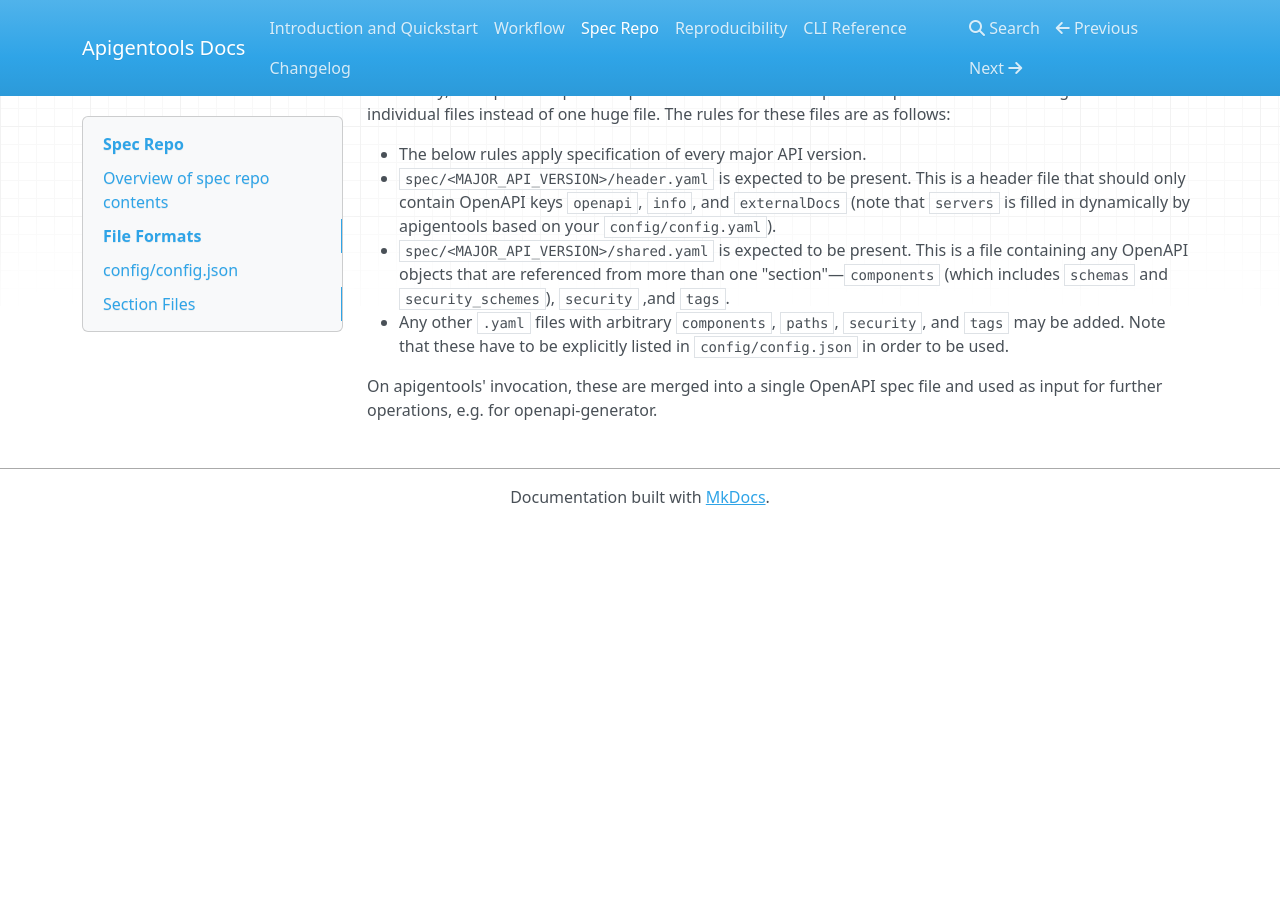
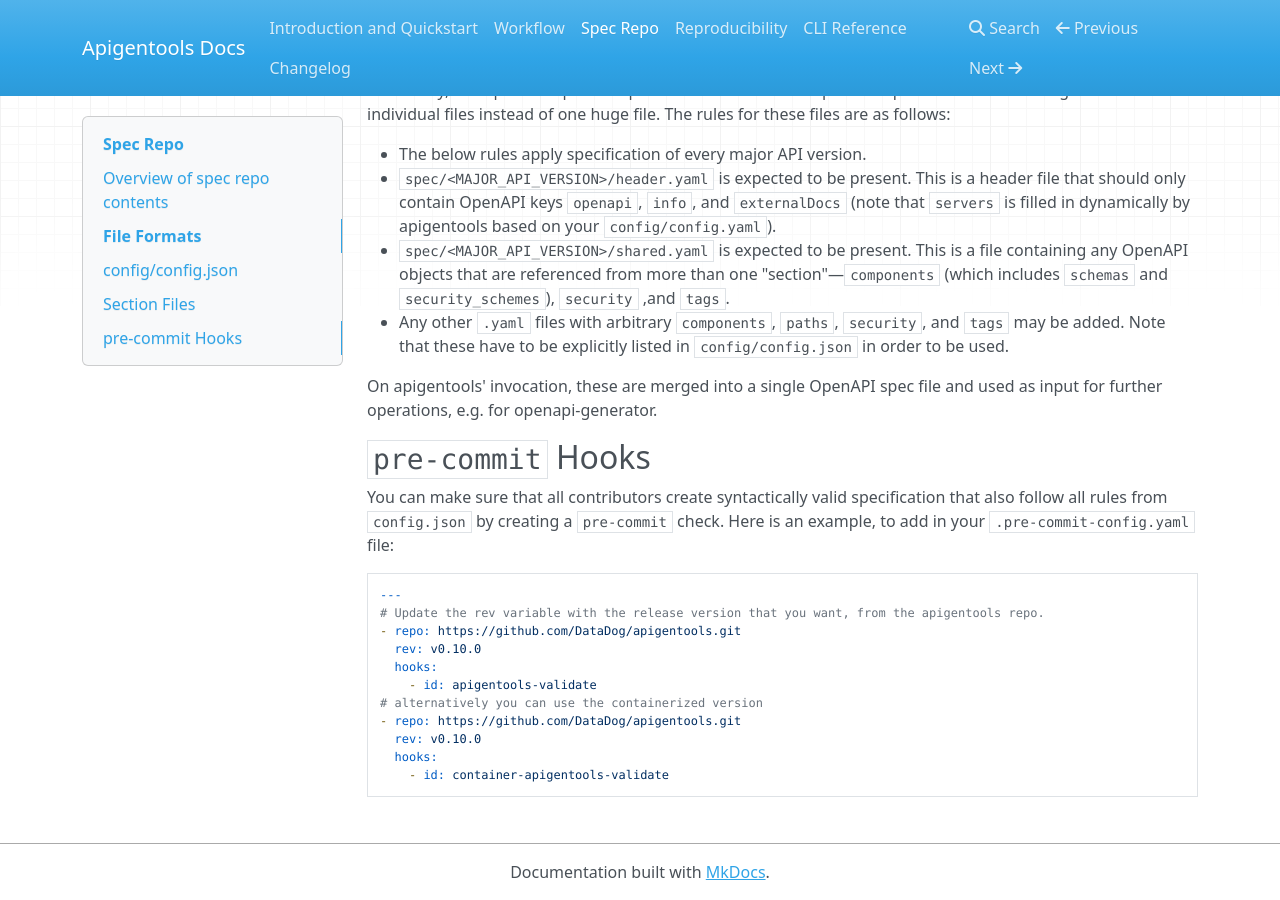
Before and after one commit to DataDog/apigentools, an MkDocs documentation site: the page built from docs/spec_repo.md, in a window 1280 px wide and 900 px high, scrolled down 4324 px. Built offline with MkDocs 1.6.1, drawn with Linux system fonts in a browser that asks for light colours; nearby versions of some CDN libraries; before the commit the page ends 4849 px from its top, so only the background shows below that.

Commit message:
Add pre-commit hook definition (#139)

```diff
--- a/docs/spec_repo.md
+++ b/docs/spec_repo.md
@@ -170,3 +170,21 @@ By design, apigentools doesn't operate on full OpenAPI specification files, but
 * Any other `.yaml` files with arbitrary `components`, `paths`, `security`, and `tags` may be added. Note that these have to be explicitly listed in `config/config.json` in order to be used.
 
 On apigentools' invocation, these are merged into a single OpenAPI spec file and used as input for further operations, e.g. for openapi-generator.
+
+## `pre-commit` Hooks
+
+You can make sure that all contributors create syntactically valid specification
+that also follow all rules from `config.json` by creating a `pre-commit` check.
+Here is an example, to add in your `.pre-commit-config.yaml` file:
+
+    ---
+    # Update the rev variable with the release version that you want, from the apigentools repo.
+    - repo: https://github.com/DataDog/apigentools.git
+      rev: v0.10.0
+      hooks:
+        - id: apigentools-validate
+    # alternatively you can use the containerized version
+    - repo: https://github.com/DataDog/apigentools.git
+      rev: v0.10.0
+      hooks:
+        - id: container-apigentools-validate
```
Also changed, not shown: .pre-commit-hooks.yaml (added, +16 -0 lines), 1 other file.
